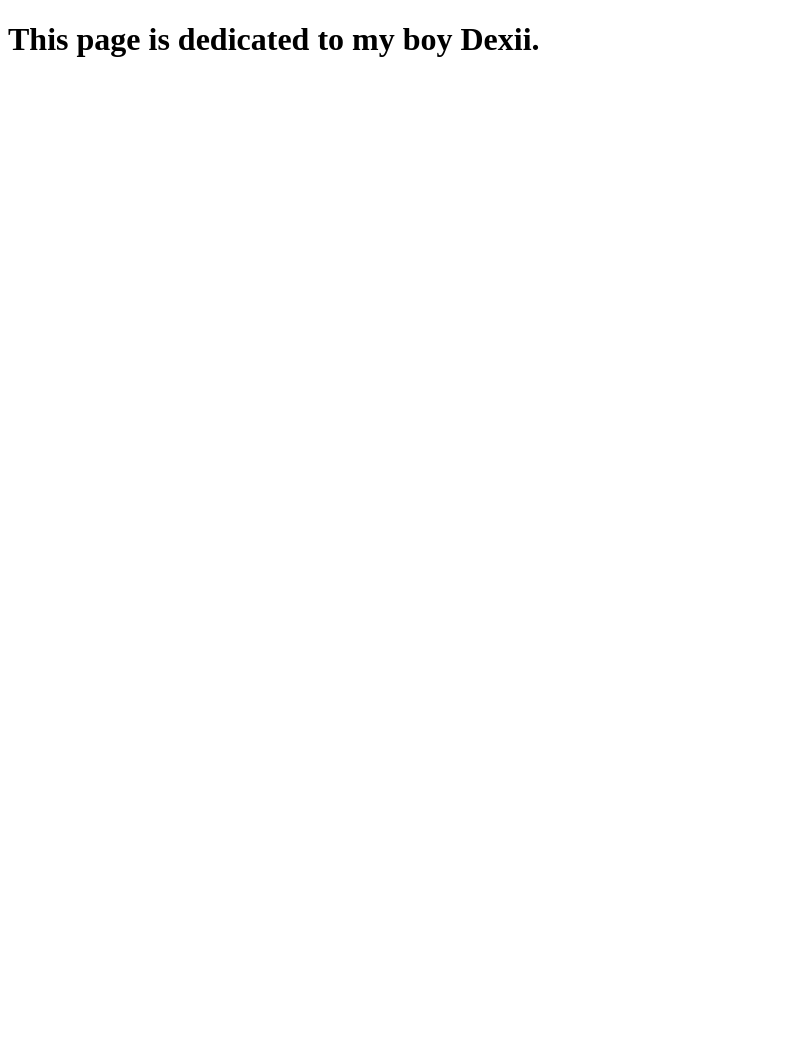
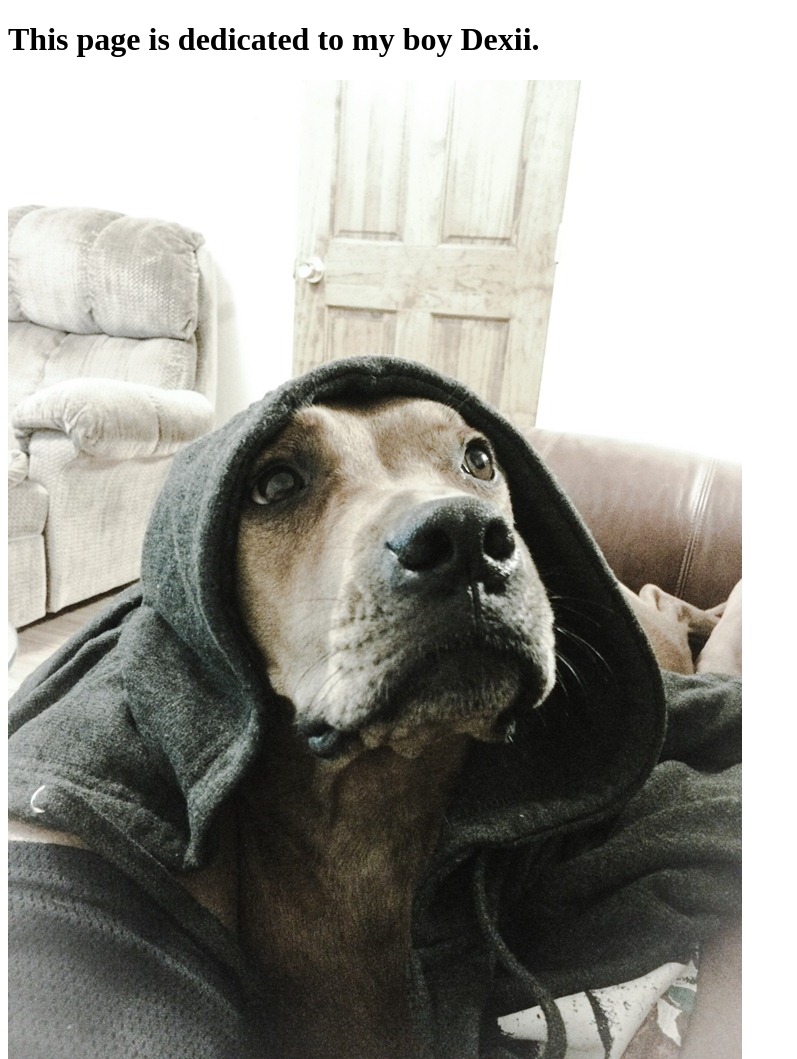
Before and after one commit to breadfan18/htmlPractice, a plain HTML site: page index.html in a window 1280 px wide. Shown: the whole page, without its empty margins (0-797 px from the left). Before the commit the page ends 800 px from the top, so only its background shows below. Drawn offline with Linux system fonts and the light colour scheme.

Commit message:
added my boy dex image to index.html

```diff
--- a/index.html
+++ b/index.html
@@ -6,7 +6,7 @@
 <body>
 <!--This is a comment-->
     <h1> This page is dedicated to my boy Dexii.</h1>
-
+    <img src="dexRapperz.jpg">
 
 
 </body>
```
